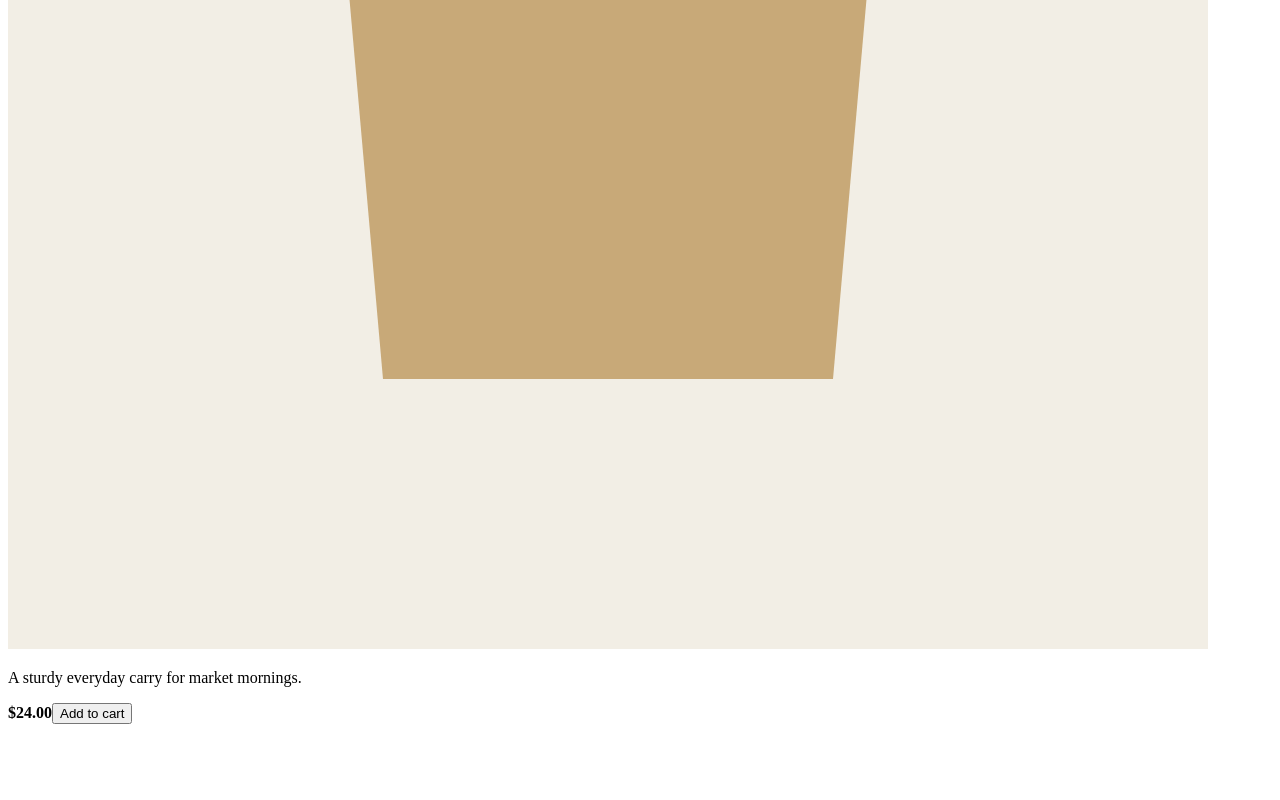
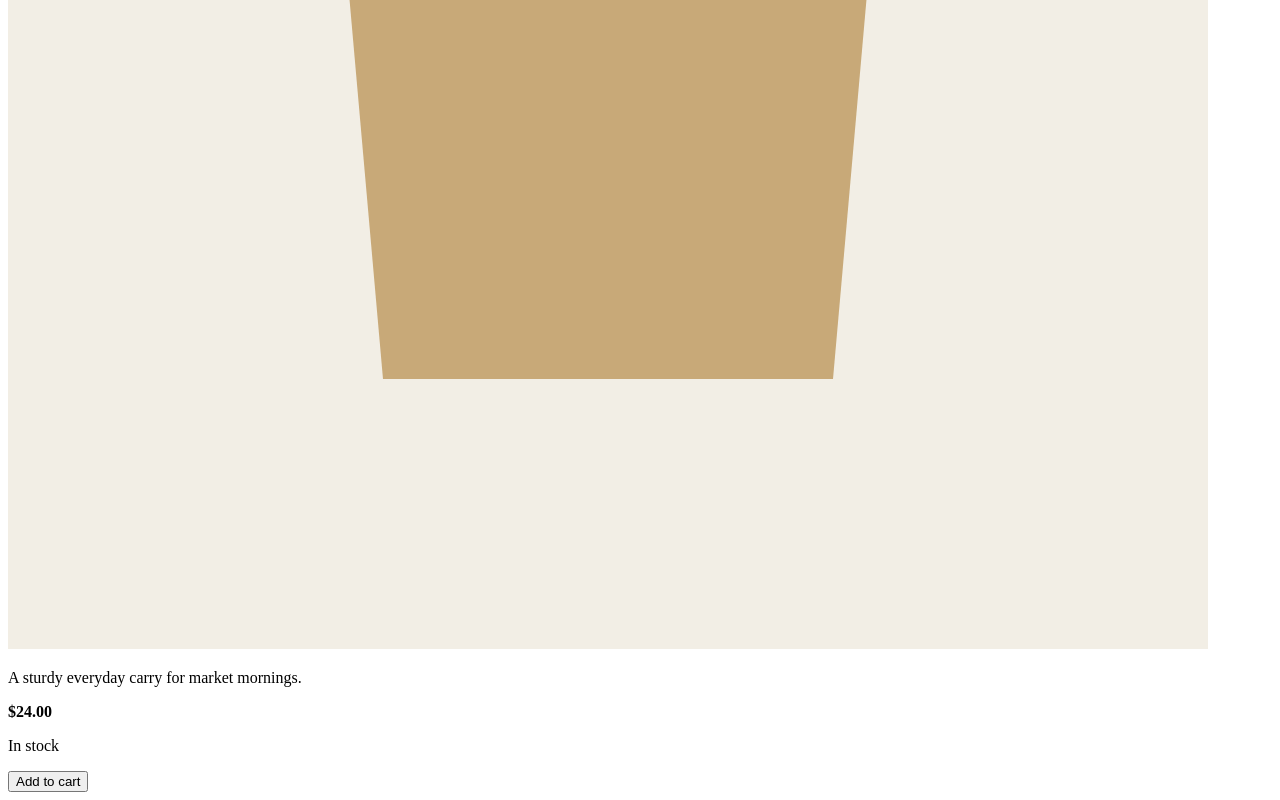
Before and after one commit to elirc/bazaar, a Next.js app in the folder apps/storefront/: page /products/canvas-market-tote in a window 1280 px wide. Shown: the part 678-1478 px from the top of the page. Before the commit the page ends 1410 px from the top, so only its background shows below. Built offline with nearby package versions, Linux system fonts and the light colour scheme.

Commit message:
feat(storefront): product availability display seam
Introduce an honest availability hint without pretending the inventory model
exists yet. Sprint 07 will replace this seam with cached display availability and
transactional reservation truth.

```diff
--- a/apps/storefront/app/products/[handle]/page.tsx
+++ b/apps/storefront/app/products/[handle]/page.tsx
@@ -2,6 +2,7 @@ import { notFound } from "next/navigation";
 import Image from "next/image";
 
 import { presentProduct, type StorefrontProduct } from "../../../src/product-view";
+import { availabilityCopy } from "../../../src/availability";
 import { AddToCart } from "./add-to-cart";
 
 // Buyers receive static speed while the catalog refreshes within the documented
@@ -46,6 +47,7 @@ export default async function ProductPage({
       />
       <p>{view.description}</p>
       <strong>{view.formattedPrice}</strong>
+      <p>{availabilityCopy("in_stock")}</p>
       <AddToCart handle={view.handle} />
     </article>
   );
--- /dev/null
+++ b/apps/storefront/src/availability.ts
@@ -0,0 +1,9 @@
+export type AvailabilityHint = "in_stock" | "low_stock" | "out_of_stock";
+
+export function availabilityCopy(hint: AvailabilityHint): string {
+  switch (hint) {
+    case "in_stock": return "In stock";
+    case "low_stock": return "Low stock — availability confirmed when reserved";
+    case "out_of_stock": return "Sold out";
+  }
+}
```
